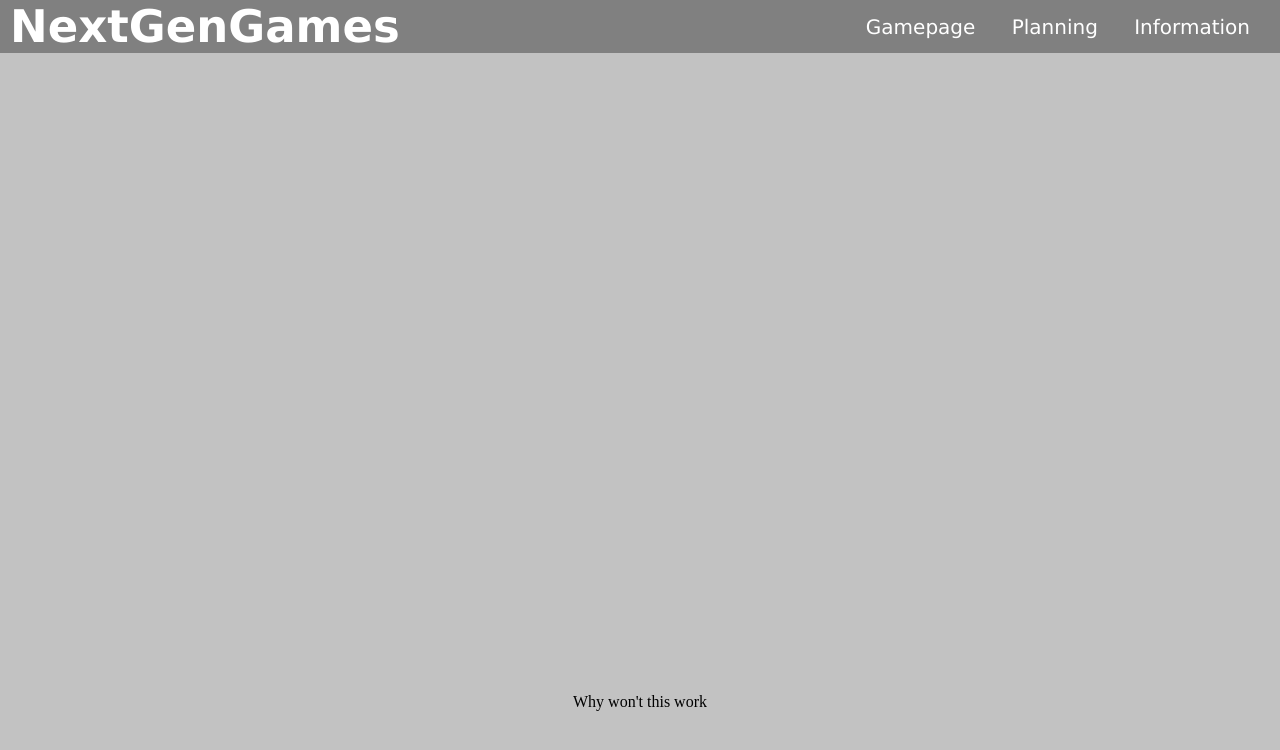
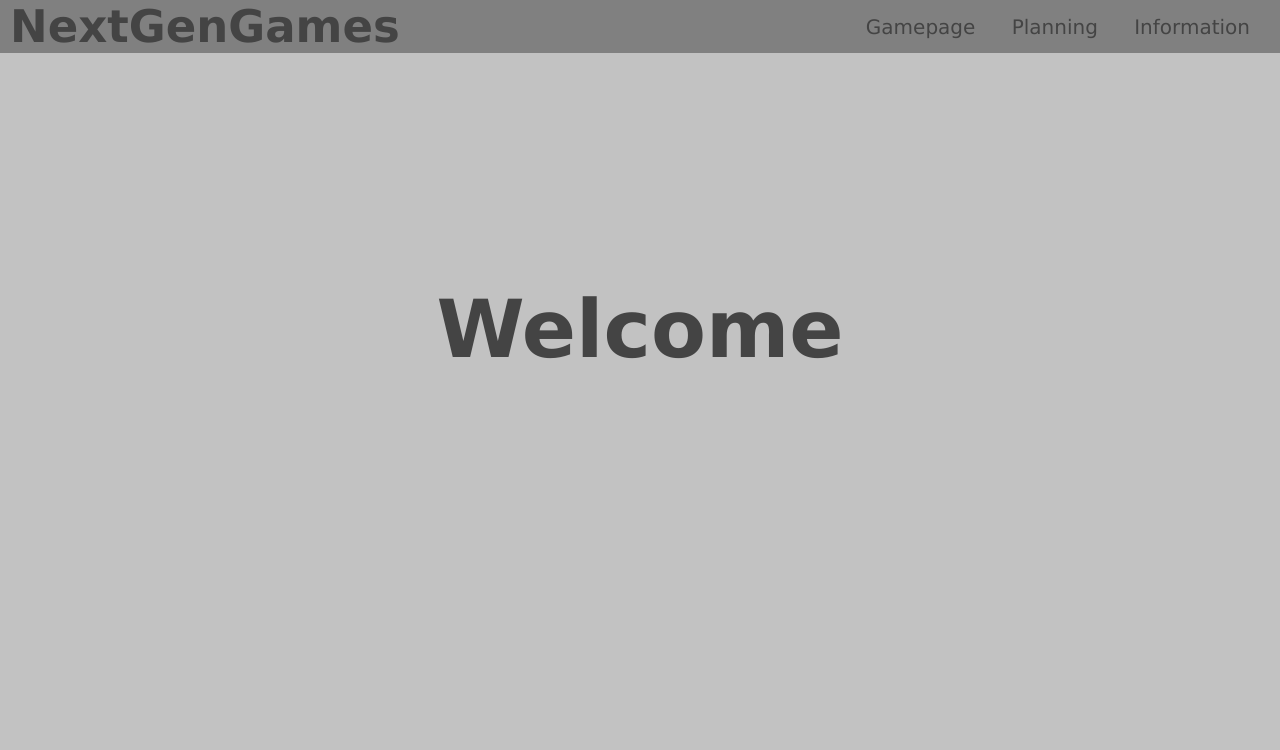
Before and after one commit to JongeManMetBaard/MaReAl, a PHP site: page /index.html in a window 1280 px wide. Shown: the top 750 px of the page. Run offline with PHP 8.4, Linux system fonts and the light colour scheme.

```diff
--- a/index.html
+++ b/index.html
@@ -17,6 +17,6 @@
             <li><a href="contact.asp">Information</a></li>
           </ul>
     </header>
-    <p class="WelcomeText" style="text-align: center">Why won't this work</p>
+    <h2 class="WelcomeText">Welcome</h2>
 </body>
 </html>
--- a/style.css
+++ b/style.css
@@ -8,11 +8,12 @@ body{
 
 .intro{
     font-family: Verdana, Geneva, Tahoma, sans-serif;
-    color: white;
+    color: rgb(68, 68, 68);
     background-color: grey;
     text-align: justify;
     margin: 0%;
     padding-left: 10px;
+
 }
 
 .title{
@@ -32,7 +33,7 @@ body{
 
 }
 .menu_bar,a{
-    color: white;
+    color: rgb(68, 68, 68);
     text-decoration: none;
     padding: 15px;
     text-align: right;
@@ -64,5 +65,9 @@ ul{
 }
 
 .WelcomeText{
-    padding-top: 50%;
+    padding-top: 18%;
+    text-align: center;
+    font-size: 500%;
+    font-family: Verdana, Geneva, Tahoma, sans-serif;
+    color: rgb(68, 68, 68);
 }
```
